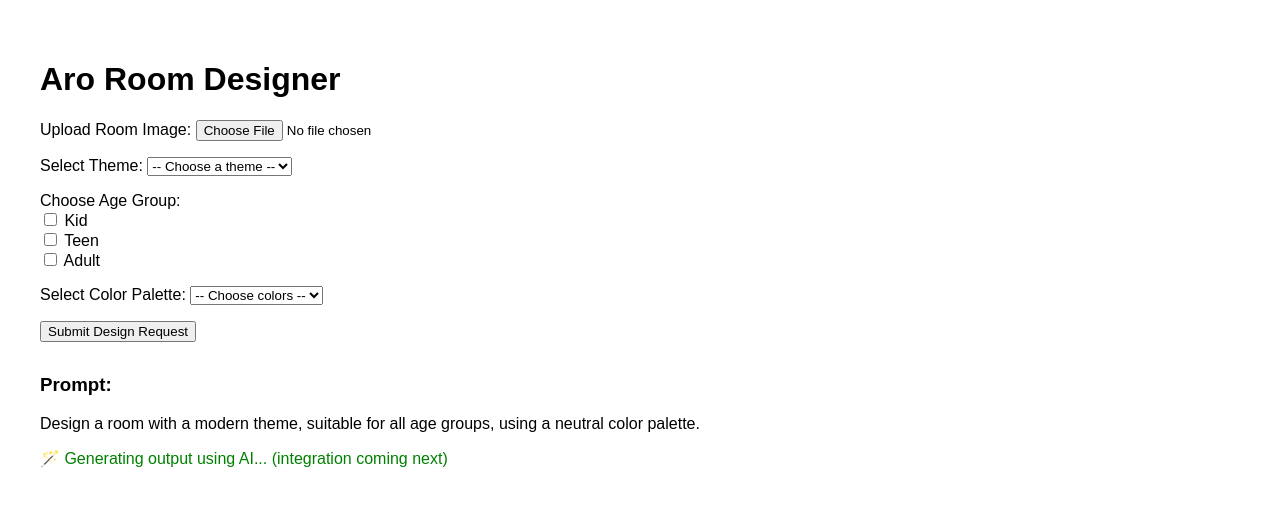
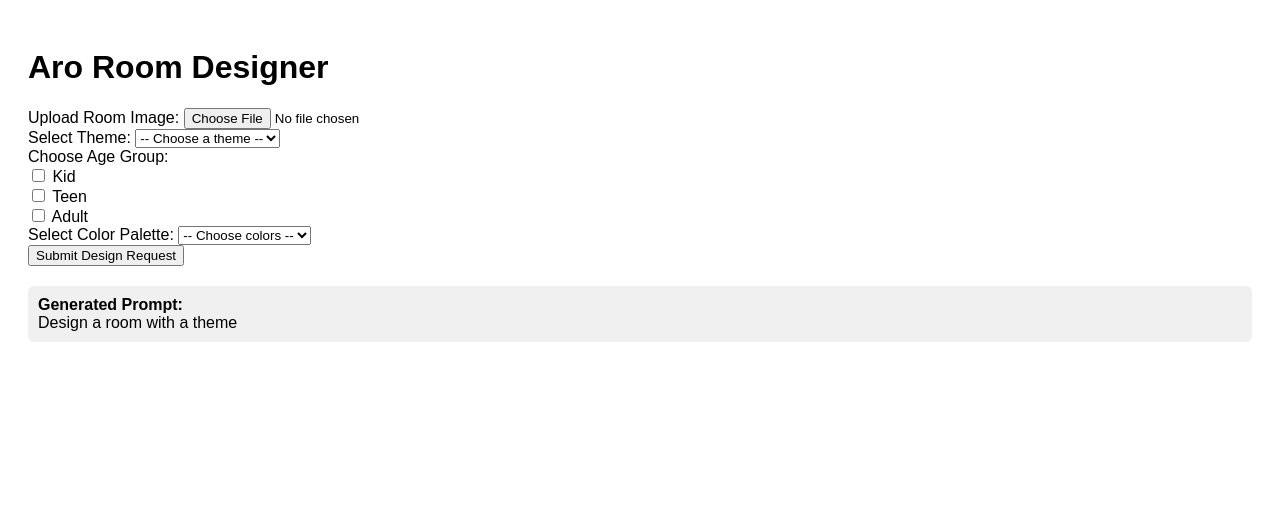
Before and after one commit to VID-bit/aro-room-designer, a React (Create React App) app: page / in a window 1280 px wide. Both pictures are taken after a click on the button "Submit Design Request". Shown: the top 506 px of the page. Built offline with nearby package versions, Linux system fonts and the light colour scheme.

Commit message:
Update App.jsx

```diff
--- a/src/App.jsx
+++ b/src/App.jsx
@@ -1,96 +1,68 @@
 import React, { useState } from 'react';
 
 export default function App() {
-  const [image, setImage] = useState(null);
   const [theme, setTheme] = useState('');
-  const [age, setAge] = useState([]);
-  const [color, setColor] = useState('');
+  const [ageGroup, setAgeGroup] = useState([]);
+  const [colorPalette, setColorPalette] = useState('');
   const [prompt, setPrompt] = useState('');
-  const [result, setResult] = useState('');
 
-  const handleImageChange = (e) => {
-    const file = e.target.files[0];
-    if (file) {
-      setImage(URL.createObjectURL(file));
-    }
-  };
-
-  const handleAgeChange = (e) => {
+  const handleAgeGroupChange = (e) => {
     const value = e.target.value;
-    setAge((prev) =>
-      prev.includes(value) ? prev.filter((a) => a !== value) : [...prev, value]
+    setAgeGroup(prev =>
+      prev.includes(value)
+        ? prev.filter(item => item !== value)
+        : [...prev, value]
     );
   };
 
-  const handleSubmit = () => {
-    const finalPrompt = `Design a room with a ${theme || 'modern'} theme, suitable for ${
-      age.length ? age.join(', ') : 'all age groups'
-    }, using a ${color || 'neutral'} color palette.`;
-
-    setPrompt(finalPrompt);
-    setResult('🪄 Generating output using AI... (integration coming next)');
-
-    // In the next step, we’ll send finalPrompt + image to OpenAI API
+  const handleSubmit = (e) => {
+    e.preventDefault();
+    const ageText = ageGroup.length ? `suitable for ${ageGroup.join(', ')} age group` : '';
+    const colorText = colorPalette ? `using a ${colorPalette} color palette` : '';
+    const promptText = `Design a room with a ${theme} theme ${ageText} ${colorText}`.trim();
+    setPrompt(promptText);
   };
 
   return (
-    <div style={{ padding: '2rem', fontFamily: 'sans-serif' }}>
+    <div style={{ padding: '20px', fontFamily: 'Arial' }}>
       <h1>Aro Room Designer</h1>
-
-      <div style={{ marginBottom: '1rem' }}>
+      <form onSubmit={handleSubmit}>
+        <div>
           <label>Upload Room Image: </label>
-        <input type="file" accept="image/*" onChange={handleImageChange} />
+          <input type="file" />
         </div>
-
-      <div style={{ marginBottom: '1rem' }}>
+        <div>
           <label>Select Theme: </label>
-        <select value={theme} onChange={(e) => setTheme(e.target.value)}>
+          <select onChange={(e) => setTheme(e.target.value)}>
             <option value="">-- Choose a theme --</option>
             <option value="boho">Boho</option>
             <option value="vintage">Vintage</option>
             <option value="modern">Modern</option>
-          <option value="classic">Classic</option>
-          <option value="quirky">Quirky</option>
+            <option value="royal">Royal</option>
           </select>
         </div>
-
-      <div style={{ marginBottom: '1rem' }}>
+        <div>
           <label>Choose Age Group:</label><br />
-        <label><input type="checkbox" value="kid" onChange={handleAgeChange} /> Kid</label><br />
-        <label><input type="checkbox" value="teen" onChange={handleAgeChange} /> Teen</label><br />
-        <label><input type="checkbox" value="adult" onChange={handleAgeChange} /> Adult</label>
+          <label><input type="checkbox" value="Kid" onChange={handleAgeGroupChange} /> Kid</label><br />
+          <label><input type="checkbox" value="Teen" onChange={handleAgeGroupChange} /> Teen</label><br />
+          <label><input type="checkbox" value="Adult" onChange={handleAgeGroupChange} /> Adult</label>
         </div>
-
-      <div style={{ marginBottom: '1rem' }}>
+        <div>
           <label>Select Color Palette: </label>
-        <select value={color} onChange={(e) => setColor(e.target.value)}>
+          <select onChange={(e) => setColorPalette(e.target.value)}>
             <option value="">-- Choose colors --</option>
+            <option value="earthy">Earthy</option>
             <option value="pastel">Pastel</option>
-          <option value="earthy">Earthy Tones</option>
+            <option value="neutral">Neutral</option>
             <option value="vibrant">Vibrant</option>
-          <option value="monochrome">Monochrome</option>
           </select>
         </div>
-
-      <button onClick={handleSubmit}>Submit Design Request</button>
-
-      {image && (
-        <div style={{ marginTop: '2rem' }}>
-          <h3>Preview:</h3>
-          <img src={image} alt="Room Preview" style={{ maxWidth: '100%', borderRadius: '8px' }} />
-        </div>
-      )}
-
+        <button type="submit">Submit Design Request</button>
+      </form>
       {prompt && (
-        <div style={{ marginTop: '2rem' }}>
-          <h3>Prompt:</h3>
-          <p>{prompt}</p>
-        </div>
-      )}
-
-      {result && (
-        <div style={{ marginTop: '1rem', color: 'green' }}>
-          <p>{result}</p>
+        <div style={{ marginTop: '20px', padding: '10px', background: '#f0f0f0', borderRadius: '6px' }}>
+          <strong>Generated Prompt:</strong><br />
+          {prompt}
         </div>
       )}
     </div>
```
Lines whose indentation alone changed are shown as unchanged.
